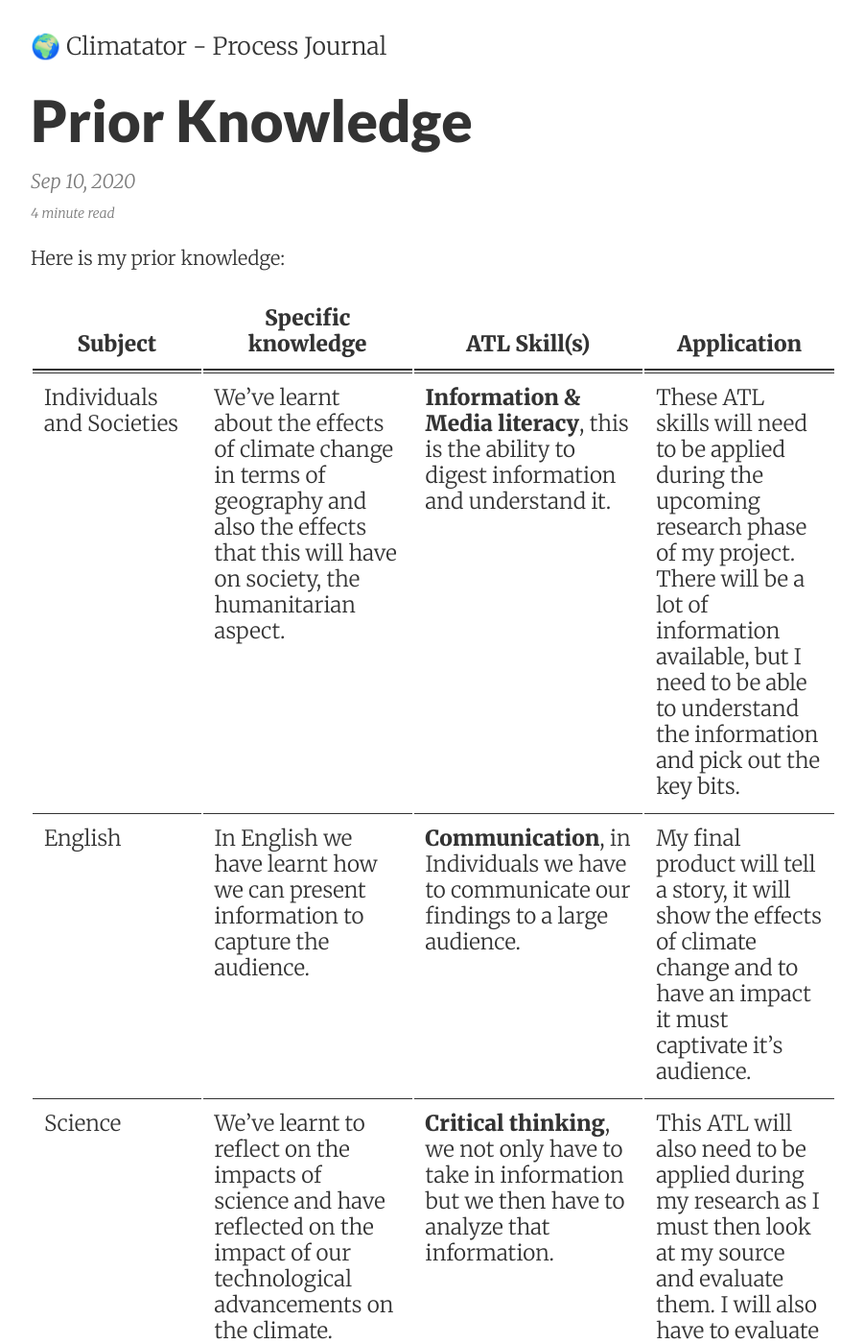
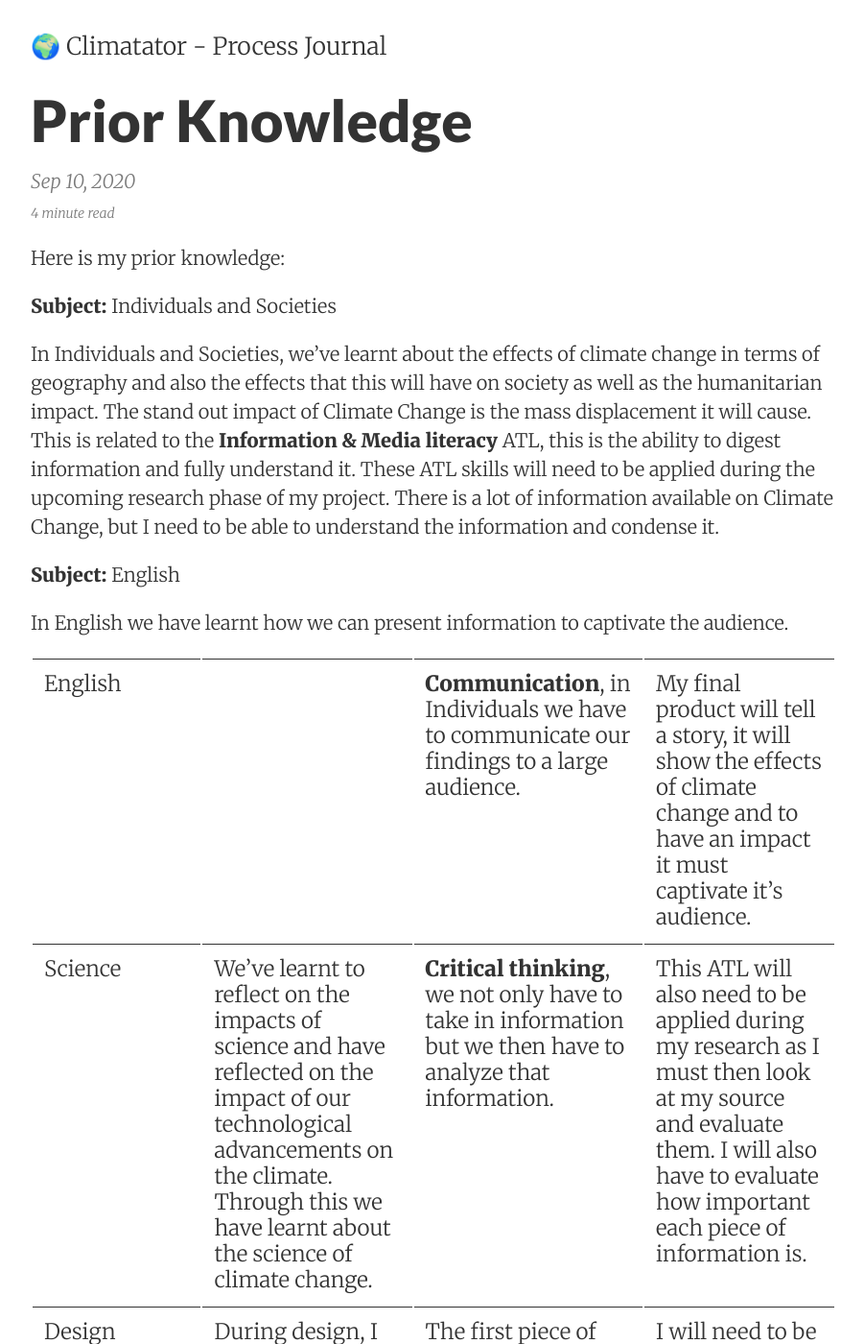
Before and after one commit to sampoder/climatator, a Jekyll site: the page built from journal/_posts/2020-09-10-prior-knowledge.md, in a window 1280 px wide and 1400 px high. Shown: the whole window at 96% size, without its empty margins (188-1089 px from the left). Built offline with Jekyll 4.4.1, drawn with Linux system fonts in a browser that asks for light colours.

Commit message:
Update 2020-09-10-prior-knowledge.md

```diff
--- a/journal/_posts/2020-09-10-prior-knowledge.md
+++ b/journal/_posts/2020-09-10-prior-knowledge.md
@@ -7,10 +7,17 @@ summary: Explains prior knowledge I've gained during the MYP
 
 Here is my prior knowledge:
 
-| **Subject**| **Specific knowledge** | **ATL Skill(s)**| **Application**   |
-| ------------------------------------------------------------ | ------------------------------------------------------------ | ------------------------------------------------------------ | ------------------------------------------------------------ |
-| Individuals and Societies                                    | We've learnt about the effects of climate change in terms of geography and also the effects that this will have on society, the humanitarian aspect. | **Information & Media literacy**, this is the ability to digest information and understand it. | These ATL skills will need to be applied during the upcoming research phase of my project. There will be a lot of information available, but I need to be able to understand the information and pick out the key bits. |
-| English                                                      | In English we have learnt how we can present information to capture the audience. | **Communication**, in Individuals we have to communicate our findings to a large audience. | My final product will tell a story, it will show the effects of climate change and to have an impact it must captivate it’s audience. |
+**Subject:** Individuals and Societies
+
+In Individuals and Societies, we've learnt about the effects of climate change in terms of geography and also the effects that this will have on society as well as the humanitarian impact. The stand out impact of Climate Change is the mass displacement it will cause. This is related to the **Information & Media literacy** ATL, this is the ability to digest information and fully understand it. These ATL skills will need to be applied during the upcoming research phase of my project. There is a lot of information available on Climate Change, but I need to be able to understand the information and condense it.
+
+**Subject:** English
+
+In English we have learnt how we can present information to captivate the audience.
+
+
+
+| English                                                      |  | **Communication**, in Individuals we have to communicate our findings to a large audience. | My final product will tell a story, it will show the effects of climate change and to have an impact it must captivate it’s audience. |
 | Science                                                      | We’ve learnt to reflect on the impacts of science and have reflected on the impact of our technological advancements on the climate. Through this we have learnt about the science of climate change. | **Critical thinking**, we not only have to take in information but we then have to analyze that information. | This ATL will also need to be applied during my research as I must then look at my source and evaluate them. I will also have to evaluate how important each piece of information is. |
 | Design                                                       | During design, I have learnt about the product design cycle and how to structure the creation of a product. I have also learnt specific manufacturing techniques such as laser cutting and 3d printing. | The first piece of knowledge is related to the **organisation** ATL, by learning it I better know how to structure my process. The second piece of information is related to the **creative thinking** ATL, as these are all creative ways to manufacture products. | I will need to be organised during the process as it is a large project that I am undertaking with strict deadlines. Applying my organisation skills will allow me to stay on to top of the task. I will have to apply creative thinking to come up with a unique product that people find fun and interesting. |
 | Music                                                        | In Music, we have learnt about creating immersive sound experiences and matching the sounds to the surroundings. | This is related to the ATL of **Transfer**, as it involves transferring my musical knowledge and applying it to build on top of a project. | I will need to use this ATL a lot during this process as the knowledge that I will be applying will come from many different subjects so bringing them together cohesively will be important. |
```
